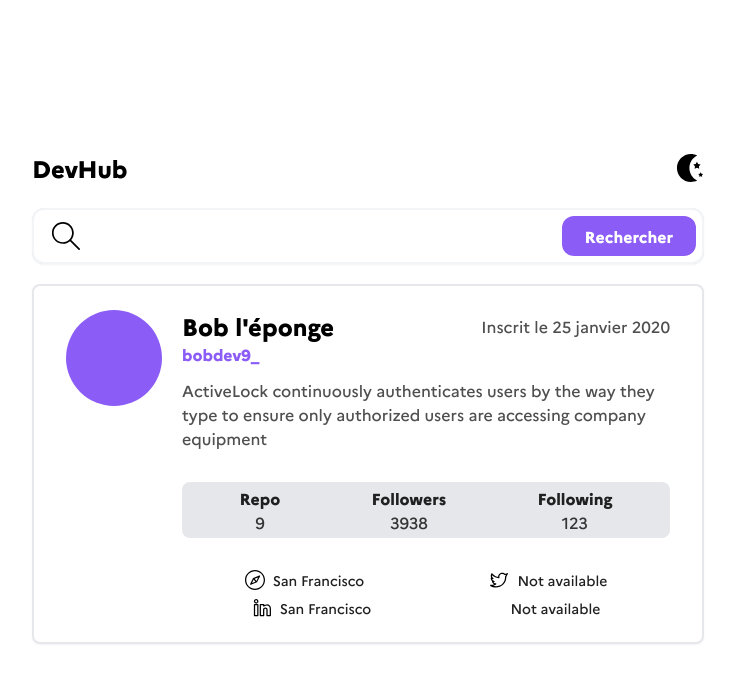
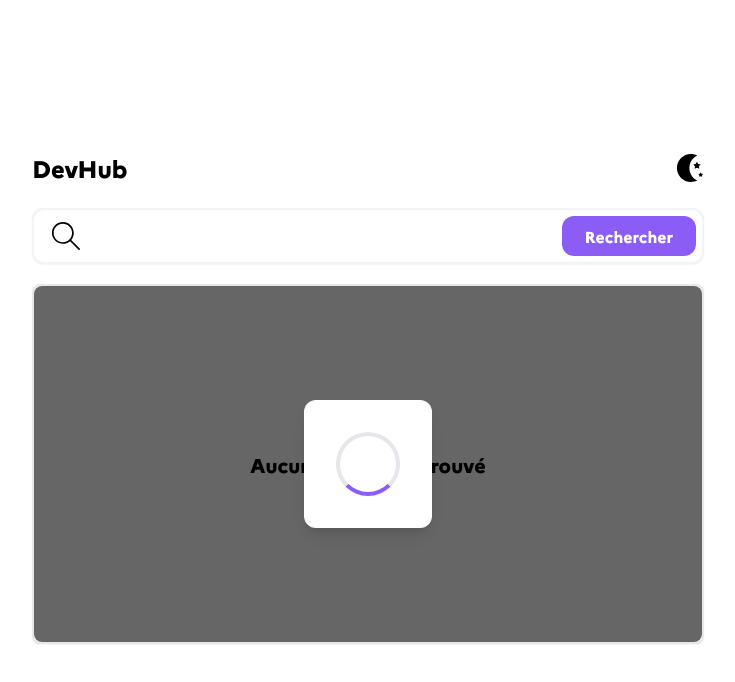
Before and after one commit to DevDams/devhub, a React (Create React App) app: page / in a window 1280 px wide. Both pictures are taken after a click on the button "Rechercher". Shown: the top 682 px of the page, without its empty margins (272-1007 px from the left). Built offline with nearby package versions, Linux system fonts and the light colour scheme.

Commit message:
set loader and not found message

```diff
--- a/src/App.js
+++ b/src/App.js
@@ -5,7 +5,7 @@ import AppCard from "./components/AppCard";
 
 const App = () => {
   return (
-    <div className="w-full flex justify-center pt-24 pb-24">
+    <div className="w-full flex justify-center pt-24 pb-32">
       <div className="w-full">
         {/* <h1 className="text-4xl text-center font-bold text-violet-500">
           A la recherche d'un <br/> profil Github
--- a/src/components/AppCard/index.js
+++ b/src/components/AppCard/index.js
@@ -1,4 +1,4 @@
-import React, { useContext } from "react";
+import React, { useContext, useState } from "react";
 // components
 import Toggle from "../ThemeToggle/index";
 import ProfilCard from "../ProfilCard/index";
@@ -10,6 +10,12 @@ import { ThemeContext } from "../../context/ThemeContext";
 
 const AppCard = () => {
   const { theme } = useContext(ThemeContext);
+
+  const [Loader, setLoader] = useState(false);
+
+  const fetchData = () => {
+    setLoader(true)
+  }
 
   return (
     <>
@@ -24,29 +30,29 @@ const AppCard = () => {
           <Toggle />
         </div>
         {/* Search bar */}
-        <div className="search-bar mt-2 flex h-12 sm:h-14 w-full items-center justify-between rounded-xl bg-gray-200 shadow-sm">
+        <div className="search-bar mt-2 flex h-12 w-full items-center justify-between rounded-xl bg-gray-200 shadow-sm sm:h-14">
           <div className="relative flex h-full w-full items-center dark:bg-myblack-dark">
             <img
-              src={ theme === 'light' ? SearchIcon : SearchIconWhite}
+              src={theme === "light" ? SearchIcon : SearchIconWhite}
               alt="search-icon"
               className="absolute ml-5 hidden w-7 sm:block"
             />
             <input
               type="text"
-              className="h-full w-full rounded-xl border-2 border-gray-100 px-6 text-lg font-medium outline-none focus:border-gray-200 focus:shadow-sm dark:text-myblack-gray dark:bg-myblack-medium dark:border-transparent dark:focus:border-myblack-gray sm:pl-14"
+              className="h-full w-full rounded-xl border-2 border-gray-100 px-6 text-lg font-medium outline-none focus:border-gray-200 focus:shadow-sm dark:border-transparent dark:bg-myblack-medium dark:text-myblack-gray dark:focus:border-myblack-gray sm:pl-14"
             />
-            <button className="text-md absolute right-1 sm:right-2 flex h-10 w-14 sm:w-1/5 cursor-pointer items-center justify-center rounded-xl bg-violet-500 font-semibold text-white">
+            <button className="text-md absolute right-1 flex h-10 w-14 cursor-pointer items-center justify-center rounded-xl bg-violet-500 font-semibold text-white sm:right-2 sm:w-1/5" onClick={fetchData}>
               <span className="hidden sm:block">Rechercher</span>
               <img
                 src={SearchIconWhite}
                 alt="search-icon"
-                className="block w-5 sm:w-7 sm:hidden"
+                className="block w-5 sm:hidden sm:w-7"
               />
             </button>
           </div>
         </div>
         {/* Profil info */}
-        <ProfilCard />
+        <ProfilCard loader={Loader} />
       </div>
     </>
   );
--- a/src/components/Background/index.js
+++ b/src/components/Background/index.js
@@ -2,9 +2,9 @@ import React from "react";
 
 const Background = ({ children }) => {
   return (
-    <body className="min-h-screen bg-white transition-all dark:bg-myblack-dark">
+    <div className="min-h-screen bg-white transition-all dark:bg-myblack-dark">
       {children}
-    </body>
+    </div>
   );
 };
 
--- a/src/components/ProfilCard/index.js
+++ b/src/components/ProfilCard/index.js
@@ -1,4 +1,6 @@
 import React, { useContext } from "react";
+// components
+import Loader from "../loader";
 // images and icons
 import PositionIcon from "../../assets/icons/compass.svg";
 import TwitterIcon from "../../assets/icons/twitter.svg";
@@ -9,12 +11,24 @@ import LinkedIconWhite from "../../assets/icons/linkedin-white.svg";
 
 import { ThemeContext } from "../../context/ThemeContext";
 
-const ProfilCard = () => {
+const ProfilCard = ({ loader }) => {
   const { theme } = useContext(ThemeContext);
 
   return (
     <div>
-      <div className="mt-5 flex w-full flex-col items-center rounded-lg border-2 border-gray-200 bg-white py-6 px-6 shadow-lg shadow-sm dark:border-none dark:bg-myblack-medium dark:text-gray-900 sm:flex sm:flex-row sm:items-start lg:px-8">
+      <div className="relative mt-5 flex w-full flex-col items-center rounded-lg border-2 border-gray-200 bg-white py-6 px-6 shadow-lg shadow-sm dark:border-none dark:bg-myblack-medium dark:text-gray-900 sm:flex sm:flex-row sm:items-start lg:px-8">
+        {/* Loader */}
+        {loader ? (
+          <div className="absolute top-0 left-0 z-30 flex h-full w-full items-center justify-center rounded-lg bg-black/60">
+            <Loader />
+          </div>
+        ) : null}
+        {/* No user found */}
+        <div className="absolute top-0 left-0 flex h-full w-full items-center justify-center rounded-lg  bg-white dark:bg-myblack-medium">
+          <p className="text-xl font-bold dark:text-myblack-gray">
+            Aucun utilisateur trouvé
+          </p>
+        </div>
         {/* Porfil Picture */}
         <div>
           <div className="h-24 w-24 rounded-full bg-violet-500 sm:h-20 sm:w-20 lg:h-24 lg:w-24"></div>
@@ -58,21 +72,41 @@ const ProfilCard = () => {
           </div>
           <div className="mt-8 flex items-center justify-around font-medium text-myblack-dark">
             <p className="flex items-center">
-              <img src={ theme === 'light' ? PositionIcon : PositionIconWhite} alt="search-icon" className="mr-2 w-5" />
-              <span className="dark:text-myblack-gray text-sm sm:text-md">San Francisco</span>
+              <img
+                src={theme === "light" ? PositionIcon : PositionIconWhite}
+                alt="search-icon"
+                className="mr-2 w-5"
+              />
+              <span className="sm:text-md text-sm dark:text-myblack-gray">
+                San Francisco
+              </span>
             </p>
             <p className="flex items-center">
-              <img src={ theme === 'light' ?  TwitterIcon : TwitterIconWhite } alt="search-icon" className="mr-2 w-5" />
-              <span className="dark:text-myblack-gray text-sm sm:text-md">Not available</span>
+              <img
+                src={theme === "light" ? TwitterIcon : TwitterIconWhite}
+                alt="search-icon"
+                className="mr-2 w-5"
+              />
+              <span className="sm:text-md text-sm dark:text-myblack-gray">
+                Not available
+              </span>
             </p>
           </div>
-          <div className="flex items-center justify-around mt-2 font-medium text-myblack-dark">
+          <div className="mt-2 flex items-center justify-around font-medium text-myblack-dark">
             <p className="flex items-center">
-            <img src={ theme === 'light' ?  LinkedIcon : LinkedIconWhite} alt="search-icon" className="mr-2 w-5" />
-              <span className="dark:text-myblack-gray text-sm sm:text-md">San Francisco</span>
+              <img
+                src={theme === "light" ? LinkedIcon : LinkedIconWhite}
+                alt="search-icon"
+                className="mr-2 w-5"
+              />
+              <span className="sm:text-md text-sm dark:text-myblack-gray">
+                San Francisco
+              </span>
             </p>
             <p className="flex items-center">
-              <span className="dark:text-myblack-gray text-sm sm:text-md">Not available</span>
+              <span className="sm:text-md text-sm dark:text-myblack-gray">
+                Not available
+              </span>
             </p>
           </div>
         </div>
--- /dev/null
+++ b/src/components/loader/index.js
@@ -0,0 +1,15 @@
+import React from "react";
+// css
+import "./loader.css";
+
+const Loader = () => {
+  return (
+    <div>
+      <div className="flex h-32 w-32 items-center justify-center rounded-xl bg-white dark:bg-myblack-light shadow-lg">
+        <div className="spinner h-16 w-16 rounded-full border-4 border-t-violet-500"></div>
+      </div>
+    </div>
+  );
+};
+
+export default Loader;
--- /dev/null
+++ b/src/components/loader/loader.css
@@ -0,0 +1,12 @@
+.spinner {
+  animation: spinner 0.8s linear infinite;
+}
+
+@keyframes spinner {
+  0% {
+    transform: rotate(0deg)
+  }
+  100% {
+    transform: rotate(360deg)
+  }
+}
```
